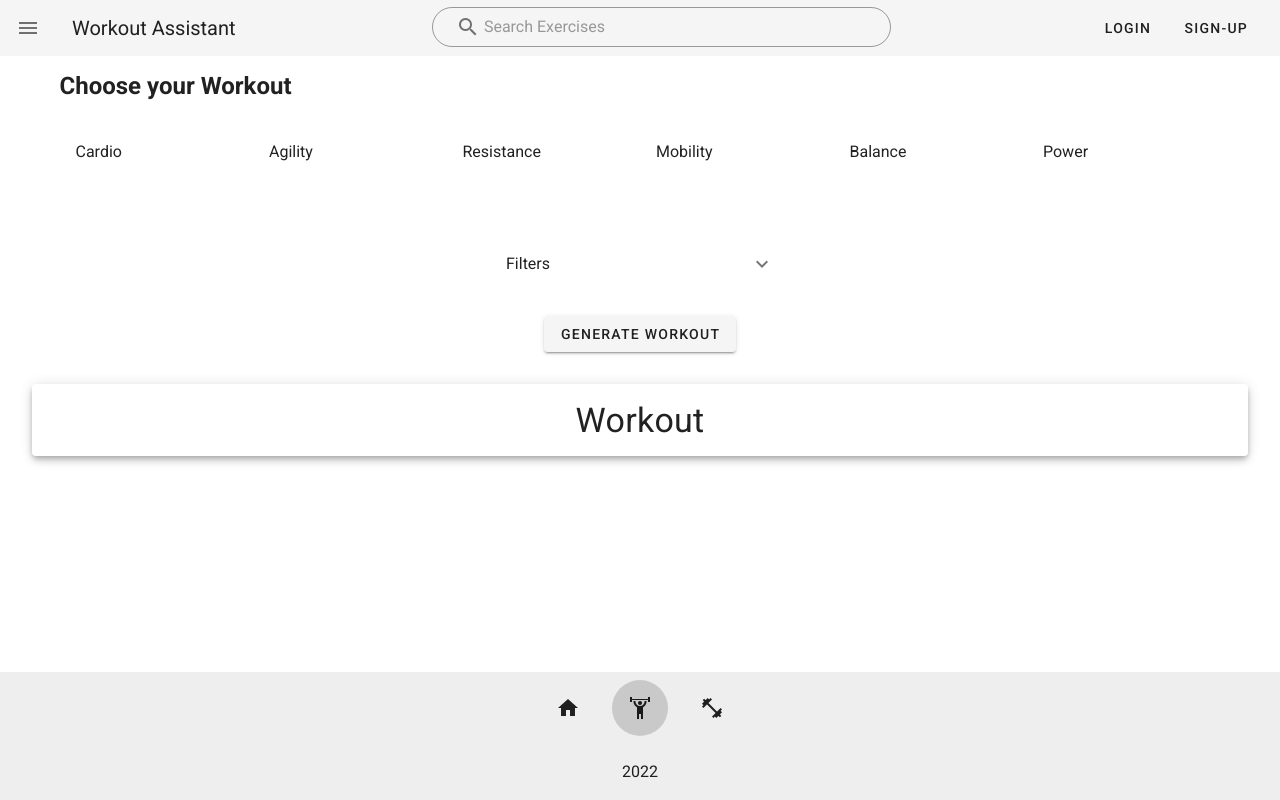
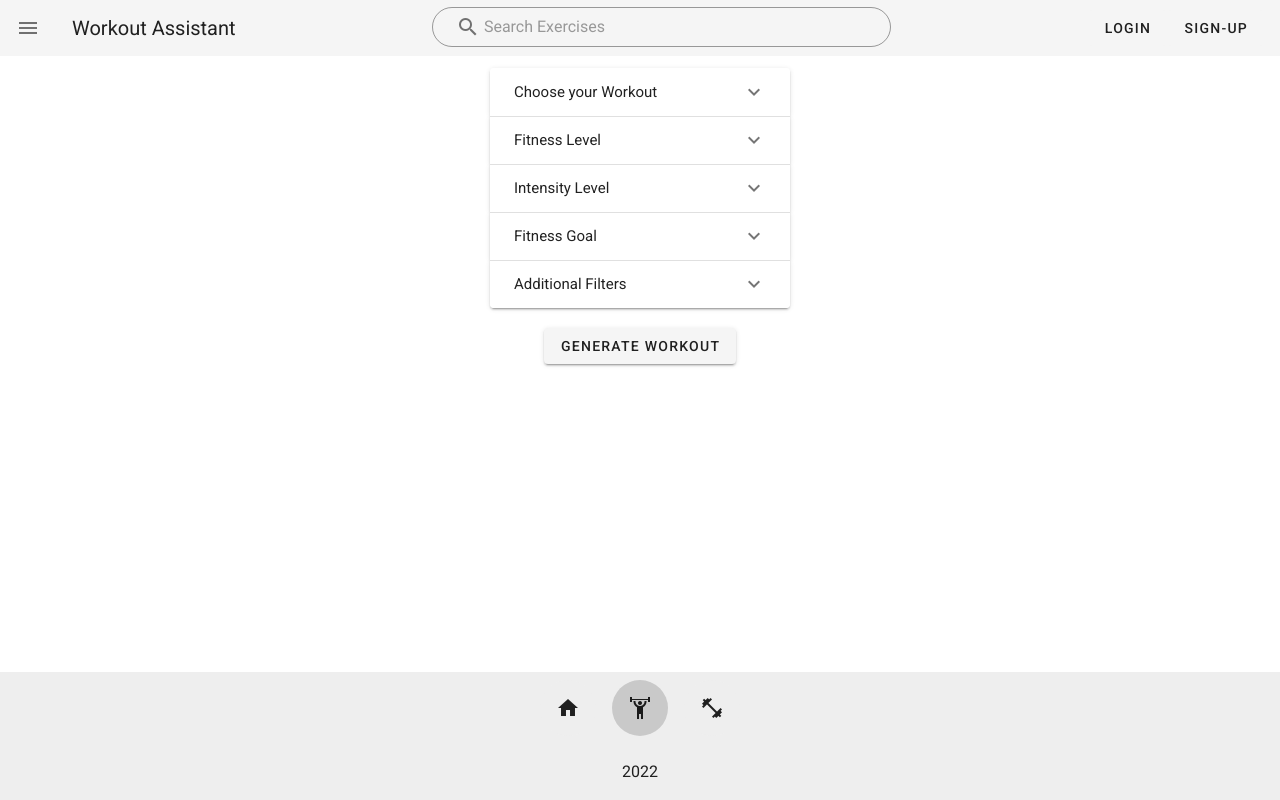
Before and after one commit to TharinWilk/workout-assistant, a Nuxt app: page /generate-workout in a window 1280 px wide. Built offline with nearby package versions, Linux system fonts and the light colour scheme.

Commit message:
Changed workout filters to expansion list

```diff
--- a/components/workout-filters.vue
+++ b/components/workout-filters.vue
@@ -1,9 +1,10 @@
 <template lang="html">
-  <v-list max-width="300px" class="mx-auto">
-    <v-list-group :value="false">
-      <template #activator>
-        <v-list-item-title>Filters</v-list-item-title>
-      </template>
+  <v-expansion-panel>
+    <v-expansion-panel-header>
+      Additional Filters
+    </v-expansion-panel-header>
+    <v-expansion-panel-content>
+      <v-list>
         <v-list-item v-for="filter in filters" :key="filter.category">
           <v-list-item-content>
             <v-list-item-title>
@@ -23,8 +24,9 @@
             </v-list-item-group>
           </v-list-item-content>
         </v-list-item>
-    </v-list-group>
       </v-list>
+    </v-expansion-panel-content>
+  </v-expansion-panel>
 </template>
 
 <script>
--- a/components/workout-fitness-level.vue
+++ b/components/workout-fitness-level.vue
@@ -1,9 +1,10 @@
 <template lang="html">
-  <v-list max-width="300px" class="mx-auto" flat>
-    <v-list-group :value="false" class="d-block d-md-none">
-      <template #activator>
-        <v-list-item-title>Fitness Level</v-list-item-title>
-      </template>
+  <v-expansion-panel>
+    <v-expansion-panel-header>
+      Fitness Level
+    </v-expansion-panel-header>
+    <v-expansion-panel-content>
+      <v-list>
         <v-list-item-group>
           <v-list-item v-for="level in levels" :key="level" @click="changeWorkoutFitnessLevel">
             <v-list-item-content>
@@ -13,8 +14,9 @@
             </v-list-item-content>
           </v-list-item>
         </v-list-item-group>
-    </v-list-group>
       </v-list>
+    </v-expansion-panel-content>
+  </v-expansion-panel>
 </template>
 
 <script>
--- a/components/workout-goal.vue
+++ b/components/workout-goal.vue
@@ -1,9 +1,10 @@
 <template lang="html">
-  <v-list max-width="300px" class="mx-auto" flat>
-    <v-list-group :value="false" class="d-block d-md-none">
-      <template #activator>
-        <v-list-item-title>Fitness Goal</v-list-item-title>
-      </template>
+  <v-expansion-panel>
+    <v-expansion-panel-header>
+      Fitness Goal
+    </v-expansion-panel-header>
+    <v-expansion-panel-content>
+      <v-list>
         <v-list-item-group>
           <v-list-item v-for="goal in goals" :key="goal.name" @click="changeWorkoutGoal">
             <v-list-item-content>
@@ -13,8 +14,9 @@
             </v-list-item-content>
           </v-list-item>
         </v-list-item-group>
-    </v-list-group>
       </v-list>
+    </v-expansion-panel-content>
+  </v-expansion-panel>
 </template>
 
 <script>
@@ -27,9 +29,7 @@ export default {
         'Muscular Strength',
         'Muscular Endurance',
         'Build Muscle Mass',
-        'Muscular Power',
-        'Foot Speed',
-        'Directional Change'
+        'Muscular Power'
       ]
     }
   },
--- a/components/workout-intensity.vue
+++ b/components/workout-intensity.vue
@@ -1,9 +1,10 @@
 <template lang="html">
-  <v-list max-width="300px" class="mx-auto" flat>
-    <v-list-group :value="false" class="d-block d-md-none">
-      <template #activator>
-        <v-list-item-title>Intensity Level</v-list-item-title>
-      </template>
+  <v-expansion-panel>
+    <v-expansion-panel-header>
+      Intensity Level
+    </v-expansion-panel-header>
+    <v-expansion-panel-content>
+      <v-list>
         <v-list-item-group>
           <v-list-item v-for="level in levels" :key="level" @click="changeWorkoutIntensity">
             <v-list-item-content>
@@ -13,8 +14,9 @@
             </v-list-item-content>
           </v-list-item>
         </v-list-item-group>
-    </v-list-group>
       </v-list>
+    </v-expansion-panel-content>
+  </v-expansion-panel>
 </template>
 
 <script>
--- a/components/workout-type.vue
+++ b/components/workout-type.vue
@@ -1,34 +1,32 @@
 <template lang="html">
-  <section>
-    <h2 class="d-none d-md-block mx-auto">
+  <v-expansion-panel>
+    <v-expansion-panel-header>
       Choose your Workout
-    </h2>
+    </v-expansion-panel-header>
+    <v-expansion-panel-content>
       <v-list max-width="300px" class="mx-auto" flat>
-      <v-list-group :value="false" class="d-block d-md-none">
-        <template #activator>
-          <v-list-item-title>Choose your Workout</v-list-item-title>
-        </template>
-        <v-list-item-group multiple>
         <v-list-item v-for="box in boxes" :key="box.name" @click="box.checked = !box.checked; changeWorkoutFilters()">
           <v-list-item-content>
             <v-list-item-title>
               {{ box.name }}
             </v-list-item-title>
           </v-list-item-content>
+          <v-list-item-action>
+            <v-checkbox :input-value="box.checked" @click="changeWorkoutFilters(box.name)" />
+          </v-list-item-action>
         </v-list-item>
-        </v-list-item-group>
-      </v-list-group>
       </v-list>
       <v-list class="d-none d-md-flex">
-      <v-list-item v-for="box in boxes" :key="box.name">
+        <v-list-item v-for="box in boxes" :key="box.name" color="blue">
           <v-list-item-content>
-          <v-list-item-title>
+            <v-list-item-action>
               {{ box.name }}
-          </v-list-item-title>
+            </v-list-item-action>
           </v-list-item-content>
         </v-list-item>
       </v-list>
-  </section>
+    </v-expansion-panel-content>
+  </v-expansion-panel>
 </template>
 
 <script>
@@ -40,8 +38,7 @@ export default {
         { name: 'Agility', checked: false },
         { name: 'Resistance', checked: false },
         { name: 'Mobility', checked: false },
-        { name: 'Balance', checked: false },
-        { name: 'Power', checked: false }
+        { name: 'Balance', checked: false }
       ]
     }
   },
--- a/pages/generate-workout/index.vue
+++ b/pages/generate-workout/index.vue
@@ -2,29 +2,40 @@
   <article class="">
     <v-layout justify-center column align-center>
       <v-container>
+        <v-sheet max-width="300px" class="mx-auto">
+          <v-expansion-panels accordion hover>
             <workout-type />
             <workout-fitness-level />
             <workout-intensity />
             <workout-goal />
             <workout-filters />
+          </v-expansion-panels>
+        </v-sheet>
         <v-btn max-width="200px" class="my-5 d-block mx-auto" @click="generateWorkout">
           Generate Workout
         </v-btn>
       </v-container>
-      <workout-plan />
+      <workout-plan v-if="workout" class="my-5 pb-6" />
     </v-layout>
   </article>
 </template>
 
 <script>
+import { mapGetters } from 'vuex'
 import exercises from '~/data/exercises.json'
 
 export default {
   asyncData ({ params }) {
     return { exercises }
   },
+  computed: {
+    ...mapGetters({
+      workout: 'activeWorkout'
+    })
+  },
   methods: {
     generateWorkout () {
+      if (this.$store.state.workoutFilters.type) {
         const exerciseOptions = []
         this.$store.state.additionalFilters.forEach((filter) => {
           this.exercises.forEach((item) => {
@@ -34,12 +45,16 @@ export default {
           })
         })
 
+        this.clearWorkout()
         this.generateAgilityWorkout(exerciseOptions)
         this.generateBalanceWorkout(exerciseOptions)
         this.generateCardioWorkout(exerciseOptions)
         this.generateMobilityWorkout(exerciseOptions)
-      this.generatePowerWorkout(exerciseOptions)
         this.generateResistanceWorkout(exerciseOptions)
+      }
+    },
+    clearWorkout () {
+      this.$store.dispatch('clearWorkout')
     },
     generateAgilityWorkout (exercise) {
       if (this.$store.state.workoutFilters.type.includes('Agility')) {
@@ -65,15 +80,16 @@ export default {
         this.$store.dispatch('updateWorkoutPlan', workout)
       }
     },
-    generatePowerWorkout (exercise) {
-      if (this.$store.state.workoutFilters.type.includes('Power')) {
-        const workout = exercises.filter(exercise => exercise.tags.includes('Power') === true)
-        this.$store.dispatch('updateWorkoutPlan', workout)
-      }
-    },
     generateResistanceWorkout (exercise) {
       if (this.$store.state.workoutFilters.type.includes('Resistance')) {
         const workout = exercises.filter(exercise => exercise.tags.includes('Resistance') === true)
+
+        if (this.$store.state.workoutFilters.goal === 'Muscular Power') {
+          const power = exercises.filter(exercise => exercise.tags.includes('Power') === true)
+          power.forEach((item) => {
+            workout.push(item)
+          })
+        }
         this.$store.dispatch('updateWorkoutPlan', workout)
       }
     }
```
Lines whose indentation alone changed are shown as unchanged.
